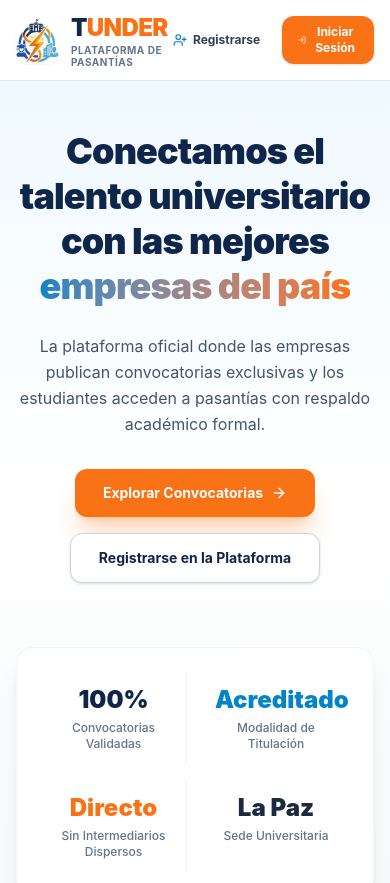
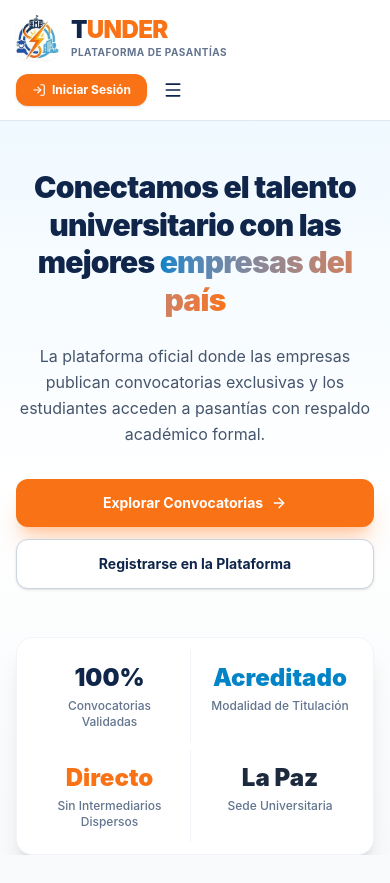
Before and after one commit to BlankS0800/TUnder, a React (Vite) app: page / in a window 390 px wide. Shown: the top 883 px of the page. Built offline with nearby package versions, Linux system fonts and the light colour scheme.

Commit message:
fix: ahora es responsive

```diff
--- a/src/App.tsx
+++ b/src/App.tsx
@@ -55,7 +55,7 @@ export const App: React.FC = () => {
         currentUser={currentUser}
         onLogout={handleLogout}
       />
-      <main className="flex-1">
+      <main className="flex-1 min-w-0">
         {renderPage()}
       </main>
       <Footer />
--- a/src/components/Navbar.tsx
+++ b/src/components/Navbar.tsx
@@ -1,5 +1,5 @@
 import React from 'react';
-import { LogIn, LogOut, UserPlus, LayoutDashboard } from 'lucide-react';
+import { LogIn, LogOut, UserPlus, LayoutDashboard, Menu, X } from 'lucide-react';
 import type { PageType, User } from '../types';
 import logoImagen from '../assets/logo_imagen.jpeg';
 
@@ -11,12 +11,25 @@ interface NavbarProps {
 }
 
 export const Navbar: React.FC<NavbarProps> = ({ activePage, setActivePage, currentUser, onLogout }) => {
+  const [mobileMenuOpen, setMobileMenuOpen] = React.useState(false);
+
+  const navigate = (page: PageType) => {
+    setActivePage(page);
+    setMobileMenuOpen(false);
+  };
+
+  const dashboardPage: PageType = currentUser?.rol === 'estudiante'
+    ? 'estudiantes'
+    : currentUser?.rol === 'empresa'
+      ? 'empresas'
+      : 'universidad';
+
   return (
     <header className="sticky top-0 z-50 bg-white/95 backdrop-blur-md border-b border-slate-200">
-      <div className="max-w-7xl mx-auto px-4 sm:px-6 lg:px-8 h-20 flex items-center justify-between">
+      <div className="max-w-7xl mx-auto px-4 sm:px-6 lg:px-8 min-h-20 py-3 flex flex-wrap items-center justify-between gap-3">
         {/* Brand Logo */}
         <div
-          onClick={() => setActivePage('home')}
+          onClick={() => navigate('home')}
           className="flex items-center gap-3 cursor-pointer select-none group"
         >
           <img
@@ -37,7 +50,7 @@ export const Navbar: React.FC<NavbarProps> = ({ activePage, setActivePage, curre
         {/* Links Públicos */}
         <nav className="hidden md:flex items-center gap-2">
           <button
-            onClick={() => setActivePage('home')}
+            onClick={() => navigate('home')}
             className={`px-3.5 py-2 rounded-xl text-sm font-medium transition-colors ${
               activePage === 'home'
                 ? 'text-tunder-cyan bg-sky-50 font-bold'
@@ -48,7 +61,7 @@ export const Navbar: React.FC<NavbarProps> = ({ activePage, setActivePage, curre
           </button>
 
           <button
-            onClick={() => setActivePage('ofertas')}
+            onClick={() => navigate('ofertas')}
             className={`px-3.5 py-2 rounded-xl text-sm font-medium transition-colors ${
               activePage === 'ofertas'
                 ? 'text-tunder-cyan bg-sky-50 font-bold'
@@ -59,7 +72,7 @@ export const Navbar: React.FC<NavbarProps> = ({ activePage, setActivePage, curre
           </button>
 
           <button
-            onClick={() => setActivePage('resenas')}
+            onClick={() => navigate('resenas')}
             className={`px-3.5 py-2 rounded-xl text-sm font-medium transition-colors ${
               activePage === 'resenas'
                 ? 'text-tunder-cyan bg-sky-50 font-bold'
@@ -72,13 +85,7 @@ export const Navbar: React.FC<NavbarProps> = ({ activePage, setActivePage, curre
           {/* Panel Privado */}
           {currentUser && (
             <button
-              onClick={() => setActivePage(
-                currentUser.rol === 'estudiante'
-                  ? 'estudiantes'
-                  : currentUser.rol === 'empresa'
-                  ? 'empresas'
-                  : 'universidad'
-              )}
+              onClick={() => navigate(dashboardPage)}
               className={`px-3.5 py-2 rounded-xl text-sm font-bold transition-all flex items-center gap-1.5 ${
                 ['estudiantes', 'empresas', 'universidad'].includes(activePage)
                   ? 'text-white bg-tunder-blue shadow-sm'
@@ -92,7 +99,7 @@ export const Navbar: React.FC<NavbarProps> = ({ activePage, setActivePage, curre
         </nav>
 
         {/* Auth Area */}
-        <div className="flex items-center gap-3">
+        <div className="flex items-center gap-2 sm:gap-3">
           {currentUser ? (
             <div className="flex items-center gap-3">
               <div className="hidden sm:block text-right">
@@ -100,7 +107,7 @@ export const Navbar: React.FC<NavbarProps> = ({ activePage, setActivePage, curre
                 <span className="block text-[10px] text-slate-500 font-medium capitalize">{currentUser.entidad}</span>
               </div>
               <button
-                onClick={onLogout}
+                onClick={() => { onLogout(); setMobileMenuOpen(false); }}
                 title="Cerrar sesión"
                 className="p-2 text-slate-500 hover:text-red-600 hover:bg-red-50 rounded-xl transition"
               >
@@ -110,21 +117,41 @@ export const Navbar: React.FC<NavbarProps> = ({ activePage, setActivePage, curre
           ) : (
             <div className="flex items-center gap-2">
               <button
-                onClick={() => setActivePage('register')}
-                className="px-3.5 py-2 text-xs font-bold rounded-xl transition flex items-center gap-1.5 text-slate-700 hover:bg-slate-100"
+                onClick={() => navigate('register')}
+                className="hidden sm:flex px-3.5 py-2 text-xs font-bold rounded-xl transition items-center gap-1.5 text-slate-700 hover:bg-slate-100"
               >
                 <UserPlus className="w-3.5 h-3.5 text-tunder-cyan" /> Registrarse
               </button>
               <button
-                onClick={() => setActivePage('login')}
+                onClick={() => navigate('login')}
                 className="px-4 py-2 text-xs font-bold rounded-xl text-white bg-tunder-orange hover:bg-orange-600 transition shadow-sm flex items-center gap-1.5"
               >
                 <LogIn className="w-3.5 h-3.5" /> Iniciar Sesión
               </button>
             </div>
           )}
+          <button
+            type="button"
+            aria-label={mobileMenuOpen ? 'Cerrar menú' : 'Abrir menú'}
+            aria-expanded={mobileMenuOpen}
+            onClick={() => setMobileMenuOpen(!mobileMenuOpen)}
+            className="md:hidden p-2 text-tunder-navy hover:bg-slate-100 rounded-xl transition"
+          >
+            {mobileMenuOpen ? <X className="w-5 h-5" /> : <Menu className="w-5 h-5" />}
+          </button>
         </div>
       </div>
+      {mobileMenuOpen && (
+        <nav className="md:hidden border-t border-slate-100 bg-white px-4 py-3 sm:px-6">
+          <div className="mx-auto flex max-w-7xl flex-col gap-1">
+            <button onClick={() => navigate('home')} className={`w-full rounded-xl px-3 py-3 text-left text-sm font-semibold ${activePage === 'home' ? 'bg-sky-50 text-tunder-cyan' : 'text-slate-700 hover:bg-slate-50'}`}>Información</button>
+            <button onClick={() => navigate('ofertas')} className={`w-full rounded-xl px-3 py-3 text-left text-sm font-semibold ${activePage === 'ofertas' ? 'bg-sky-50 text-tunder-cyan' : 'text-slate-700 hover:bg-slate-50'}`}>Convocatorias</button>
+            <button onClick={() => navigate('resenas')} className={`w-full rounded-xl px-3 py-3 text-left text-sm font-semibold ${activePage === 'resenas' ? 'bg-sky-50 text-tunder-cyan' : 'text-slate-700 hover:bg-slate-50'}`}>Reseñas</button>
+            {currentUser && <button onClick={() => navigate(dashboardPage)} className="w-full rounded-xl bg-slate-100 px-3 py-3 text-left text-sm font-bold text-tunder-navy">Panel {currentUser.rol.charAt(0).toUpperCase() + currentUser.rol.slice(1)}</button>}
+            {!currentUser && <button onClick={() => navigate('register')} className="w-full rounded-xl px-3 py-3 text-left text-sm font-bold text-slate-700 hover:bg-slate-50">Registrarse</button>}
+          </div>
+        </nav>
+      )}
     </header>
   );
 };
--- a/src/index.css
+++ b/src/index.css
@@ -13,6 +13,7 @@
   body {
     background-color: #f8fafc;
     color: #1e293b;
+    overflow-x: hidden;
     font-family: system-ui, -apple-system, BlinkMacSystemFont, 'Segoe UI', Roboto, Oxygen, Ubuntu, Cantarell, sans-serif;
   }
 }
--- a/src/pages/EmpresasPage.tsx
+++ b/src/pages/EmpresasPage.tsx
@@ -166,7 +166,7 @@ export const EmpresasPage: React.FC<EmpresasPageProps> = ({ currentUser }) => {
 
         <button
           onClick={() => setShowForm(!showForm)}
-          className="px-5 py-3 bg-tunder-orange hover:bg-orange-600 text-white font-bold rounded-xl text-xs sm:text-sm flex items-center gap-2 transition shadow-lg shadow-orange-500/30 shrink-0"
+          className="w-full md:w-auto px-5 py-3 bg-tunder-orange hover:bg-orange-600 text-white font-bold rounded-xl text-xs sm:text-sm flex items-center justify-center gap-2 transition shadow-lg shadow-orange-500/30 shrink-0"
         >
           {showForm ? <X className="w-4 h-4" /> : <Plus className="w-4 h-4" />}
           {showForm ? 'Cerrar Formulario' : 'Nueva Convocatoria'}
@@ -267,13 +267,13 @@ export const EmpresasPage: React.FC<EmpresasPageProps> = ({ currentUser }) => {
             {/* Skills */}
             <div className="space-y-2 pt-2">
               <label className="block text-xs font-semibold text-slate-700">Requisitos Técnicos Deseados</label>
-              <div className="flex gap-2">
+              <div className="flex flex-col sm:flex-row gap-2">
                 <input
                   type="text"
                   placeholder="Ej. React, Excel Avanzado, SQL..."
                   value={currentSkill}
                   onChange={(e) => setCurrentSkill(e.target.value)}
-                  className="flex-1 px-3 py-2 text-sm border border-slate-200 rounded-xl focus:outline-tunder-cyan"
+                  className="min-w-0 flex-1 px-3 py-2 text-sm border border-slate-200 rounded-xl focus:outline-tunder-cyan"
                   onKeyDown={(e) => {
                     if (e.key === 'Enter') {
                       e.preventDefault();
--- a/src/pages/HomePage.tsx
+++ b/src/pages/HomePage.tsx
@@ -26,7 +26,7 @@ export const HomePage: React.FC<HomePageProps> = ({ setPage, currentUser }) => {
             </div>*/}
 
 
-            <h1 className="text-4xl sm:text-6xl font-black text-tunder-navy tracking-tight leading-tight">
+            <h1 className="text-3xl sm:text-6xl font-black text-tunder-navy tracking-tight leading-tight">
               Conectamos el talento universitario con las mejores <span className="text-transparent bg-clip-text bg-gradient-to-r from-tunder-cyan to-tunder-orange">empresas del país</span>
             </h1>
 
@@ -34,10 +34,10 @@ export const HomePage: React.FC<HomePageProps> = ({ setPage, currentUser }) => {
               La plataforma oficial donde las empresas publican convocatorias exclusivas y los estudiantes acceden a pasantías con respaldo académico formal.
             </p>
 
-            <div className="flex flex-wrap items-center justify-center gap-4 pt-2">
+            <div className="flex flex-col sm:flex-row items-stretch sm:items-center justify-center gap-3 sm:gap-4 pt-2">
               <button
                 onClick={() => setPage('ofertas')}
-                className="px-7 py-3.5 rounded-xl bg-tunder-orange text-white font-bold hover:bg-orange-600 transition flex items-center gap-2 shadow-xl shadow-orange-500/25 text-sm"
+                className="w-full sm:w-auto px-7 py-3.5 rounded-xl bg-tunder-orange text-white font-bold hover:bg-orange-600 transition flex items-center justify-center gap-2 shadow-xl shadow-orange-500/25 text-sm"
               >
                 Explorar Convocatorias <ArrowRight className="w-4 h-4" />
               </button>
@@ -45,14 +45,14 @@ export const HomePage: React.FC<HomePageProps> = ({ setPage, currentUser }) => {
               {!currentUser ? (
                 <button
                   onClick={() => setPage('register')}
-                  className="px-7 py-3.5 rounded-xl bg-white border border-slate-300 text-tunder-navy font-bold hover:bg-slate-50 transition text-sm shadow-sm"
+                  className="w-full sm:w-auto px-7 py-3.5 rounded-xl bg-white border border-slate-300 text-tunder-navy font-bold hover:bg-slate-50 transition text-sm shadow-sm"
                 >
                   Registrarse en la Plataforma
                 </button>
               ) : (
                 <button
                   onClick={() => setPage(currentUser.rol === 'universidad' ? 'universidad' : currentUser.rol === 'empresa' ? 'empresas' : 'estudiantes')}
-                  className="px-7 py-3.5 rounded-xl bg-tunder-blue text-white font-bold hover:bg-tunder-navy transition flex items-center gap-2 shadow-lg text-sm"
+                  className="w-full sm:w-auto px-7 py-3.5 rounded-xl bg-tunder-blue text-white font-bold hover:bg-tunder-navy transition flex items-center justify-center gap-2 shadow-lg text-sm"
                 >
                   Ir a mi Panel ({currentUser.rol}) <ArrowRight className="w-4 h-4" />
                 </button>
@@ -61,7 +61,7 @@ export const HomePage: React.FC<HomePageProps> = ({ setPage, currentUser }) => {
           </div>
 
           {/* Estadísticas de Impacto */}
-          <div className="mt-16 grid grid-cols-2 md:grid-cols-4 gap-4 max-w-5xl mx-auto bg-white p-6 rounded-2xl shadow-xl border border-slate-100">
+          <div className="mt-12 sm:mt-16 grid grid-cols-2 md:grid-cols-4 gap-2 sm:gap-4 max-w-5xl mx-auto bg-white p-3 sm:p-6 rounded-2xl shadow-xl border border-slate-100">
             <div className="text-center p-3 border-r border-slate-100 last:border-0">
               <div className="text-2xl sm:text-3xl font-black text-tunder-navy">100%</div>
               <div className="text-xs text-slate-500 font-medium mt-1">Convocatorias Validadas</div>
--- a/src/pages/OfertasPage.tsx
+++ b/src/pages/OfertasPage.tsx
@@ -66,9 +66,9 @@ export const OfertasPage: React.FC<OfertasPageProps> = ({ currentUser, setActive
   };
 
   return (
-    <div className="max-w-6xl mx-auto px-4 py-12 space-y-8">
+    <div className="max-w-6xl mx-auto px-4 sm:px-6 py-8 sm:py-12 space-y-8">
       <div className="max-w-2xl">
-        <h1 className="text-3xl font-extrabold text-tunder-navy">Convocatorias de Pasantías Activas</h1>
+        <h1 className="text-2xl sm:text-3xl font-extrabold text-tunder-navy">Convocatorias de Pasantías Activas</h1>
         <p className="text-slate-600 mt-1">Oportunidades validadas por las unidades académicas en La Paz.</p>
       </div>
 
--- a/src/pages/ResenasPage.tsx
+++ b/src/pages/ResenasPage.tsx
@@ -104,7 +104,7 @@ export const ResenasPage: React.FC<ResenasPageProps> = ({ currentUser, setActive
     <div className="max-w-6xl mx-auto px-4 sm:px-6 lg:px-8 py-12 space-y-10">
       {/* Cabecera */}
       <div className="max-w-3xl space-y-2">
-        <h1 className="text-3xl font-black text-tunder-navy">Reseñas y Experiencias del Ecosistema</h1>
+        <h1 className="text-2xl sm:text-3xl font-black text-tunder-navy">Reseñas y Experiencias del Ecosistema</h1>
         <p className="text-slate-600 text-sm">
           Conoce las valoraciones dejadas por estudiantes, empresas colaboradoras y las autoridades universitarias.
         </p>
--- a/src/pages/UniversidadPage.tsx
+++ b/src/pages/UniversidadPage.tsx
@@ -122,10 +122,10 @@ export const UniversidadPage: React.FC = () => {
 
       {/* Navegación de Pestañas y Búsqueda */}
       <div className="flex flex-col sm:flex-row justify-between items-stretch sm:items-center gap-4 border-b border-slate-200 pb-4">
-        <div className="flex gap-2">
+        <div className="flex flex-wrap gap-2">
           <button
             onClick={() => { setActiveTab('estudiantes'); setSearch(''); }}
-            className={`px-4 py-2 rounded-xl text-xs sm:text-sm font-bold flex items-center gap-2 transition ${
+            className={`flex-1 sm:flex-none px-3 sm:px-4 py-2 rounded-xl text-xs sm:text-sm font-bold flex items-center justify-center gap-2 transition ${
               activeTab === 'estudiantes'
                 ? 'bg-tunder-navy text-white shadow-md'
                 : 'bg-white text-slate-600 border border-slate-200 hover:bg-slate-50'
@@ -137,7 +137,7 @@ export const UniversidadPage: React.FC = () => {
 
           <button
             onClick={() => { setActiveTab('empresas'); setSearch(''); }}
-            className={`px-4 py-2 rounded-xl text-xs sm:text-sm font-bold flex items-center gap-2 transition ${
+            className={`flex-1 sm:flex-none px-3 sm:px-4 py-2 rounded-xl text-xs sm:text-sm font-bold flex items-center justify-center gap-2 transition ${
               activeTab === 'empresas'
                 ? 'bg-tunder-navy text-white shadow-md'
                 : 'bg-white text-slate-600 border border-slate-200 hover:bg-slate-50'
```
